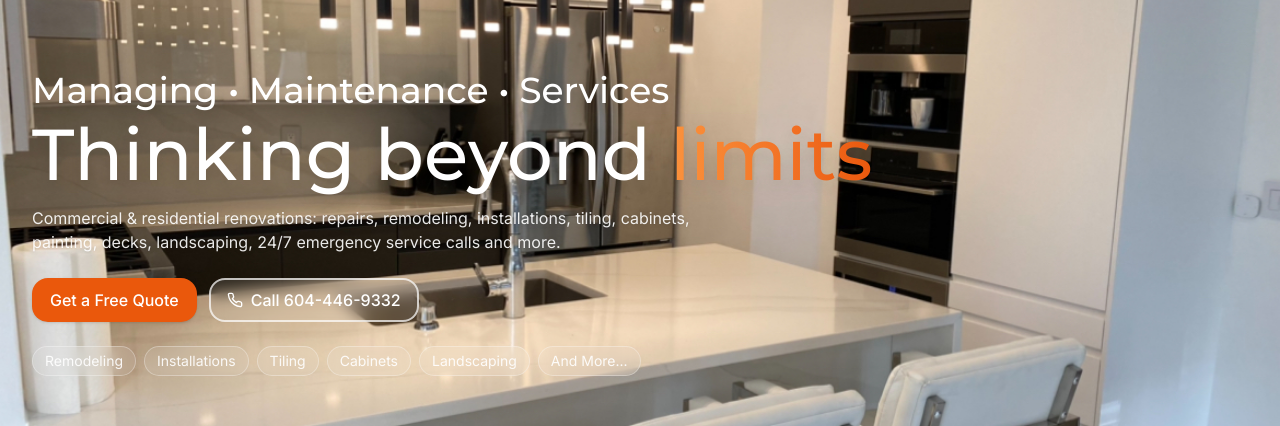
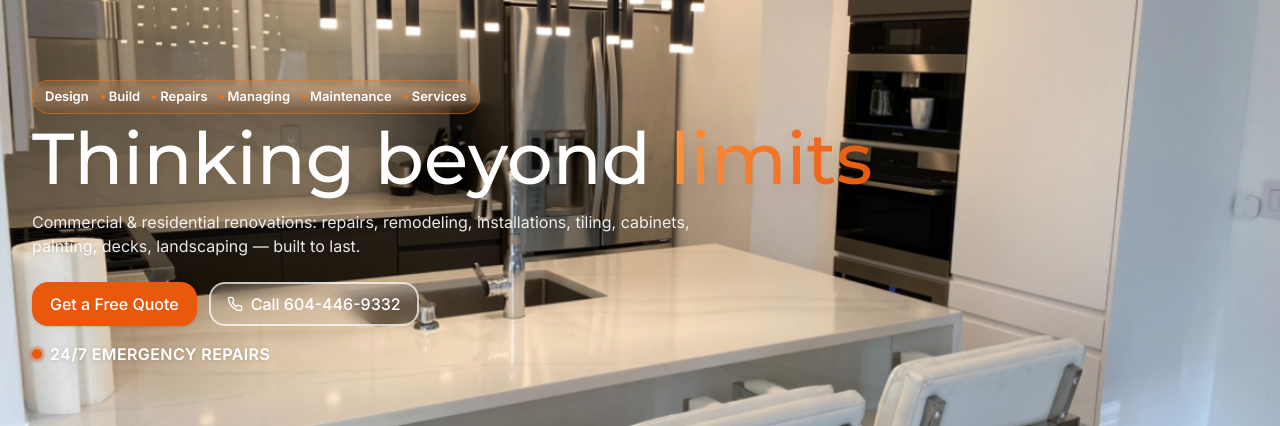
Before and after one commit to Shawn-Noruzi/Dnewer, a Next.js app in the folder dnewer/: page / in a window 1280 px wide. Shown: the part 189-615 px from the top of the page. Built offline with nearby package versions, Linux system fonts and the light colour scheme; no server answers.

Commit message:
feat: Enhance HeroHeader component with new capabilities display and emergency repairs notification

```diff
--- a/dnewer/src/components/HeroHeader.tsx
+++ b/dnewer/src/components/HeroHeader.tsx
@@ -1,11 +1,18 @@
 "use client";
 
-import { Phone } from "lucide-react";
+import { Phone, Zap } from "lucide-react";
 import { motion, Variants, Transition } from "framer-motion";
 import { useEffect, useState } from "react";
 import { useContactModal } from "@/components/ContactUsModal";
-
-const chips = ["Remodeling", "Installations", "Tiling", "Cabinets", "Landscaping", "And More..."];
+// put this near the top of the file (outside the component)
+const CAPABILITIES = [
+  "Design",
+  "Build",
+  "Repairs",
+  "Managing",
+  "Maintenance",
+  "Services",
+];
 
 export default function HeroHeader() {
   const { openContactModal } = useContactModal();
@@ -32,17 +39,6 @@
     show: { opacity: 1, y: 0, transition: { duration: 1.2, ease: [0.25, 0.1, 0.25, 1], delay: 1.2 } },
   };
 
-  const chipVariant: Variants = {
-    hidden: (i: number) => ({ opacity: 0, x: -24, marginLeft: i === 0 ? 0 : -16, scale: 0.95 }),
-    show: (i: number) => ({
-      opacity: 1,
-      x: 0,
-      marginLeft: 0,
-      scale: 1,
-      transition: { delay: 0.6 + i * 0.08, duration: 0.4, ease: [0.25, 0.1, 0.25, 1] },
-    }),
-  };
-
   const animationProps = animateOnLoad ? { initial: "hidden", animate: "show" } : { initial: "show", animate: "show" };
 
   return (
@@ -63,13 +59,46 @@
 
       <div className="relative z-10 h-full">
         <div className="container flex h-full flex-col justify-center">
+          {/* MERGED CAPABILITIES — mobile-friendly wrapped pill */}
+          <motion.div
+            className="
+    w-fit mx-auto sm:mx-0
+    inline-flex justify-center sm:justify-start flex-wrap items-center
+    gap-x-2 gap-y-1 rounded-full
+    border border-[#F97316]/50 bg-[#F97316]/10
+    px-3 py-2 sm:py-1.5
+    text-[11px] sm:text-[13px] font-semibold text-white
+    backdrop-blur
+    shadow-[0_0_0_1px_rgba(249,115,22,0.06)]
+
+  "
+            variants={fadeUp}
+            custom={0}
+            {...animationProps}
+          >
+            {CAPABILITIES.map((label, i) => (
+              <span key={label} className="inline-flex items-center whitespace-nowrap">
+                {i > 0 && (
+                  <span
+                    aria-hidden
+                    className="mx-1 inline-block h-1 w-1 rounded-full bg-[#F97316]/80"
+                  />
+                )}
+                {label}
+              </span>
+            ))}
+          </motion.div>
+
+
           {/* Title */}
-          <motion.h1 className="font-display leading-[1.1] text-white drop-shadow-xl" {...animationProps}>
-            <motion.span className="block text-[15px] sm:text-[17px] md:text-4xl opacity-90" variants={slowFade}>
-              Managing • Maintenance • Services
+          <motion.h1 className="mt-2 font-display leading-[1.1] text-white drop-shadow-xl" {...animationProps}>
+            {/* Keep small on mobile for balance */}
+            <motion.span className="sr-only" variants={slowFade}>
+              {/* Hidden: the merged pill above now covers this line’s content */}
+              Capabilities
             </motion.span>
 
-            <motion.span className="mt-2 block text-4xl sm:text-5xl md:text-7xl" variants={fadeUp} custom={0}>
+            <motion.span className="block text-4xl sm:text-5xl md:text-7xl" variants={fadeUp} custom={1}>
               Thinking beyond{" "}
               <span className="bg-linear-to-r from-gold-400 to-gold-600 bg-clip-text text-transparent">limits</span>
             </motion.span>
@@ -79,15 +108,20 @@
           <motion.p
             className="mt-3 sm:mt-4 max-w-2xl text-white/90 subtext drop-shadow"
             variants={fadeUp}
-            custom={1}
+            custom={2}
             {...animationProps}
           >
-            Commercial & residential renovations: repairs, remodeling, installations, tiling, cabinets, painting, decks,
-            landscaping, 24/7 emergency service calls and more.
+            Commercial & residential renovations: repairs, remodeling, installations, tiling,
+            cabinets, painting, decks, landscaping — built to last.
           </motion.p>
 
           {/* CTAs */}
-          <motion.div className="mt-5 sm:mt-6 flex flex-wrap items-center gap-3" variants={fadeUp} custom={2} {...animationProps}>
+          <motion.div
+            className="mt-5 sm:mt-6 flex flex-wrap items-center gap-3"
+            variants={fadeUp}
+            custom={3}
+            {...animationProps}
+          >
             <button onClick={() => openContactModal()} className="btn btn-secondary text-base">
               Get a Free Quote
             </button>
@@ -101,19 +135,23 @@
             </a>
           </motion.div>
 
-          {/* Service chips */}
-          <motion.ul className="mt-6 flex flex-wrap gap-2" {...animationProps}>
-            {chips.map((t, i) => (
-              <motion.li
-                key={t}
-                className="rounded-full border border-white/30 bg-white/10 px-3 py-1 text-sm text-white/90 backdrop-blur"
-                variants={chipVariant}
-                custom={i}
-              >
-                {t}
-              </motion.li>
-            ))}
-          </motion.ul>
+          {/* 24/7 EMERGENCY REPAIRS — urgent text (no pill) */}
+          <motion.div
+            className="mt-4 inline-flex items-center gap-2 text-red-500 font-semibold tracking-wide drop-shadow-sm"
+            variants={fadeUp}
+            custom={4}
+            {...animationProps}
+          >
+            {/* attention ping dot */}
+            <span className="relative inline-flex h-2.5 w-2.5">
+              <span className="absolute inline-flex h-2.5 w-2.5 animate-ping rounded-full bg-gold-600 opacity-70" />
+              <span className="relative inline-flex h-2.5 w-2.5 rounded-full bg-gold-600" />
+            </span>
+
+
+            <span className="uppercase text-white">24/7 Emergency Repairs</span>
+          </motion.div>
+
         </div>
       </div>
     </section>
```
